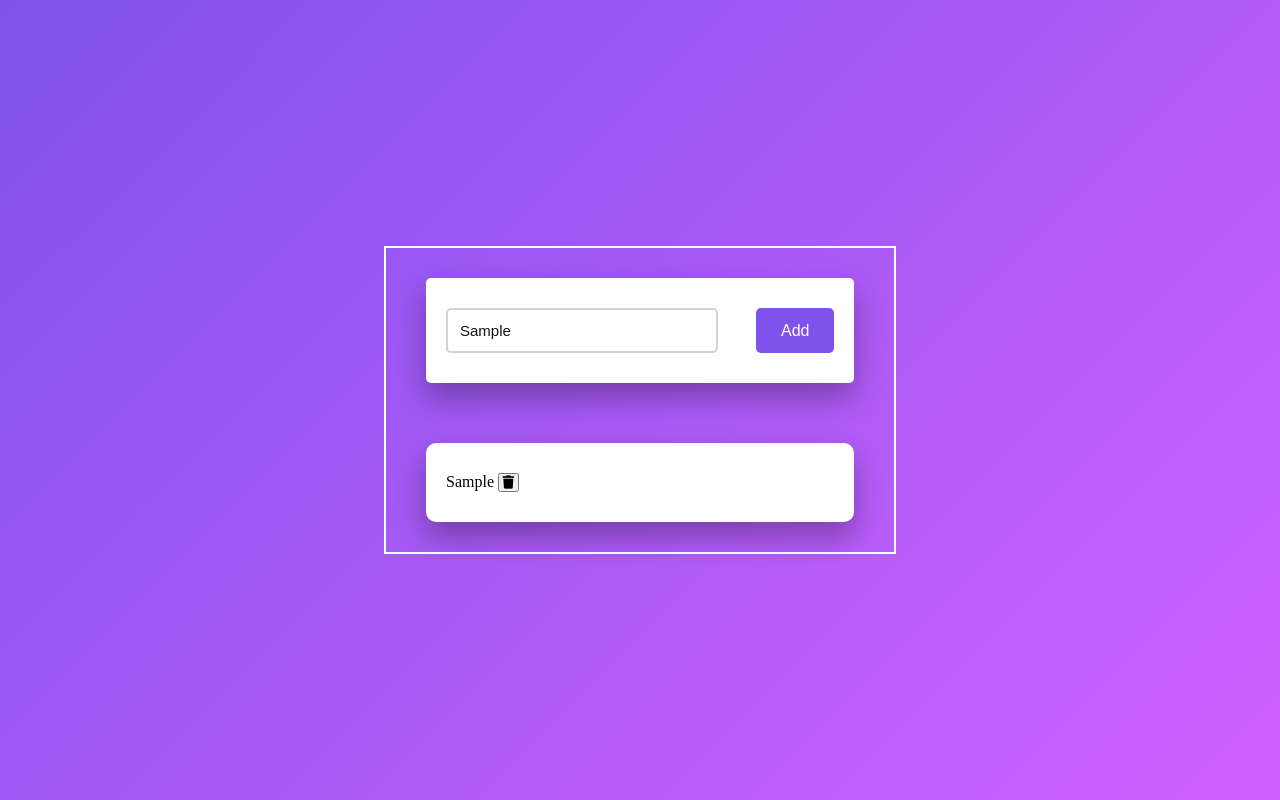
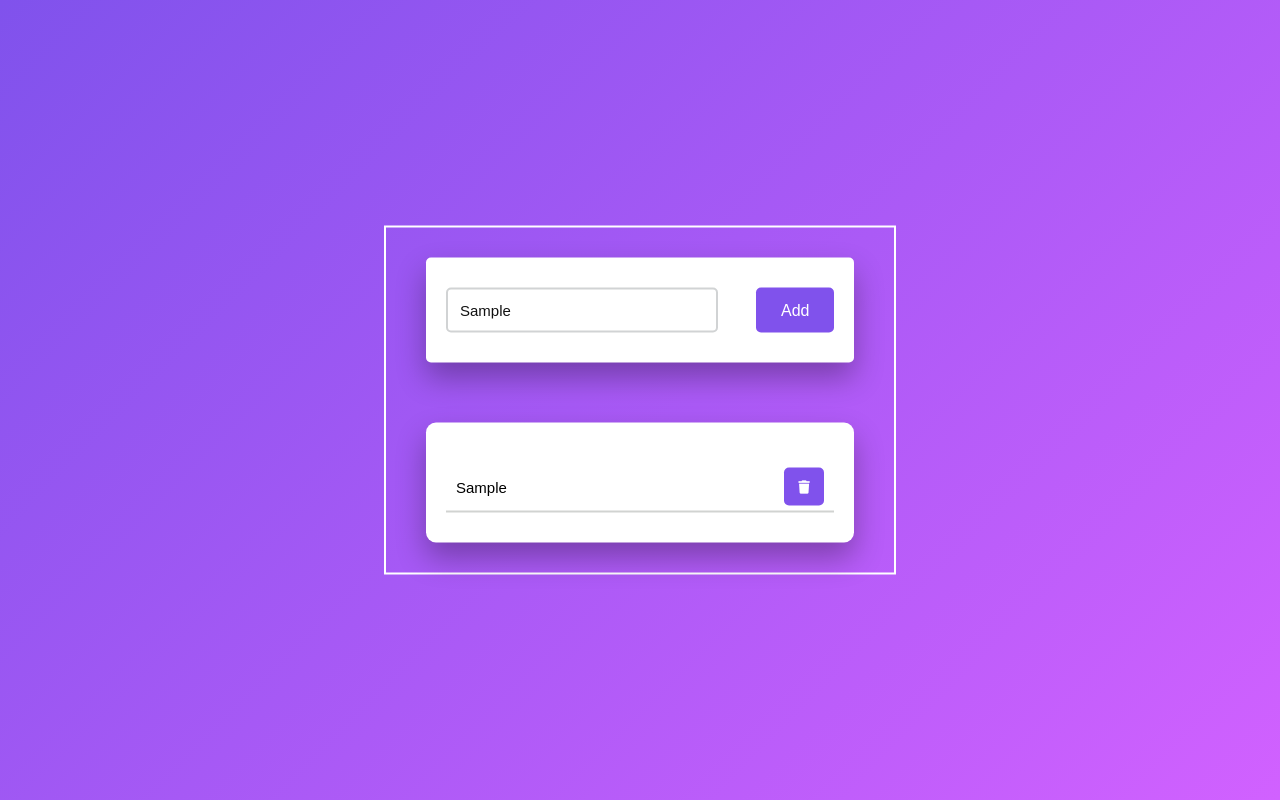
Before and after one commit to Danial2130/ToDoApp, a plain HTML site: page index.html in a window 1280 px wide. Both pictures are taken after typing "Sample" into the empty fields and a click on the button "Add". Drawn offline with Linux system fonts and the light colour scheme.

Commit message:
feature add task complite

```diff
--- a/style.css
+++ b/style.css
@@ -71,3 +71,32 @@ body{
     width: 100%;
     position: relative;
 }
+.task{
+    background-color: #ffffff;
+    height: 50px;
+    padding: 5px 10px;
+    margin-top: 10px;
+    display: flex;
+    align-items: center;
+    justify-content: space-between;
+    border-bottom: 2px solid #d1d3d1;
+    cursor: pointer;
+
+}
+.task span{
+    font-family: 'Poppins', sans-serif;
+    font-size: 15px;
+    font-weight: 400;
+
+}
+.task button{
+    background-color: #8052ec;
+    color: #ffffff;
+    height: 100%;
+    width: 40px;
+    border-radius: 5px;
+    border: none;
+    cursor: pointer;
+    outline: none;
+
+}
```
